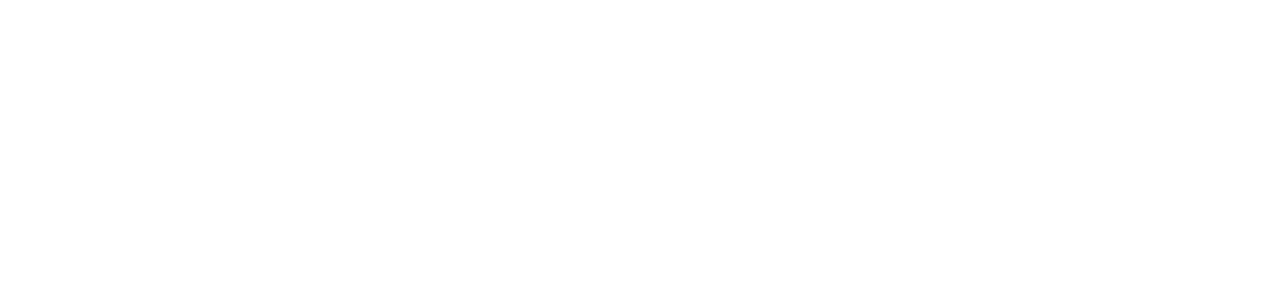
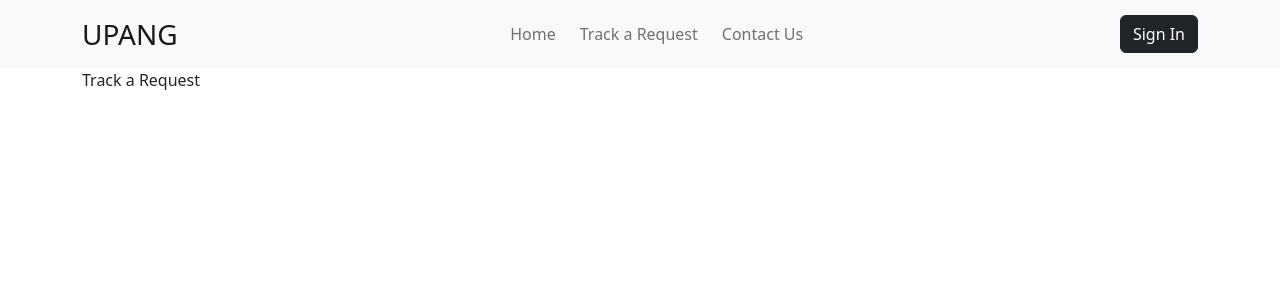
Before and after one commit to renras/document-request-tracker-system, a React (Create React App) app: page /track-request in a window 1280 px wide. Before the commit this address had no page. Shown: the top 300 px of the page. Built offline with nearby package versions, Linux system fonts and the light colour scheme.

Commit message:
add route to track request

```diff
--- a/src/App.js
+++ b/src/App.js
@@ -3,6 +3,7 @@ import Home from "./pages/Home/Home";
 import SignIn from "./pages/SignIn/SignIn";
 import SignUp from "./pages/SignUp/SignUp";
 import Dashboard from "./pages/Dashboard/Dashboard";
+import SignedOutTrackRequest from "./pages/SignedOutTrackRequest/SignedOutTrackRequest";
 
 function App() {
   return (
@@ -11,6 +12,7 @@ function App() {
       <Route path="sign-in" element={<SignIn />} />
       <Route path="sign-up" element={<SignUp />} />
       <Route path="dashboard" element={<Dashboard />} />
+      <Route path="track-request" element={<SignedOutTrackRequest />} />
     </Routes>
   );
 }
--- /dev/null
+++ b/src/pages/SignedOutTrackRequest/SignedOutTrackRequest.jsx
@@ -0,0 +1,11 @@
+import SignedOutLayout from "../../components/Layouts/SignedOutLayout/SignedOutLayout";
+
+const SignedOutTrackRequest = () => {
+  return (
+    <SignedOutLayout>
+      <div>Track a Request</div>
+    </SignedOutLayout>
+  );
+};
+
+export default SignedOutTrackRequest;
```
